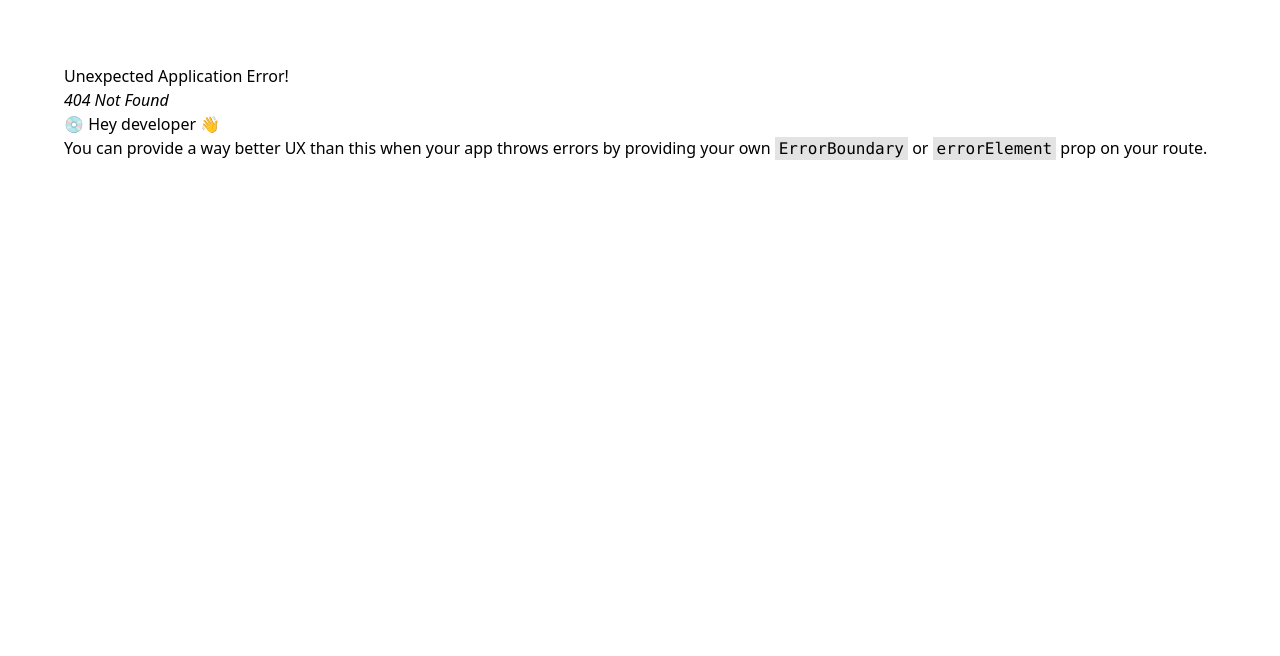
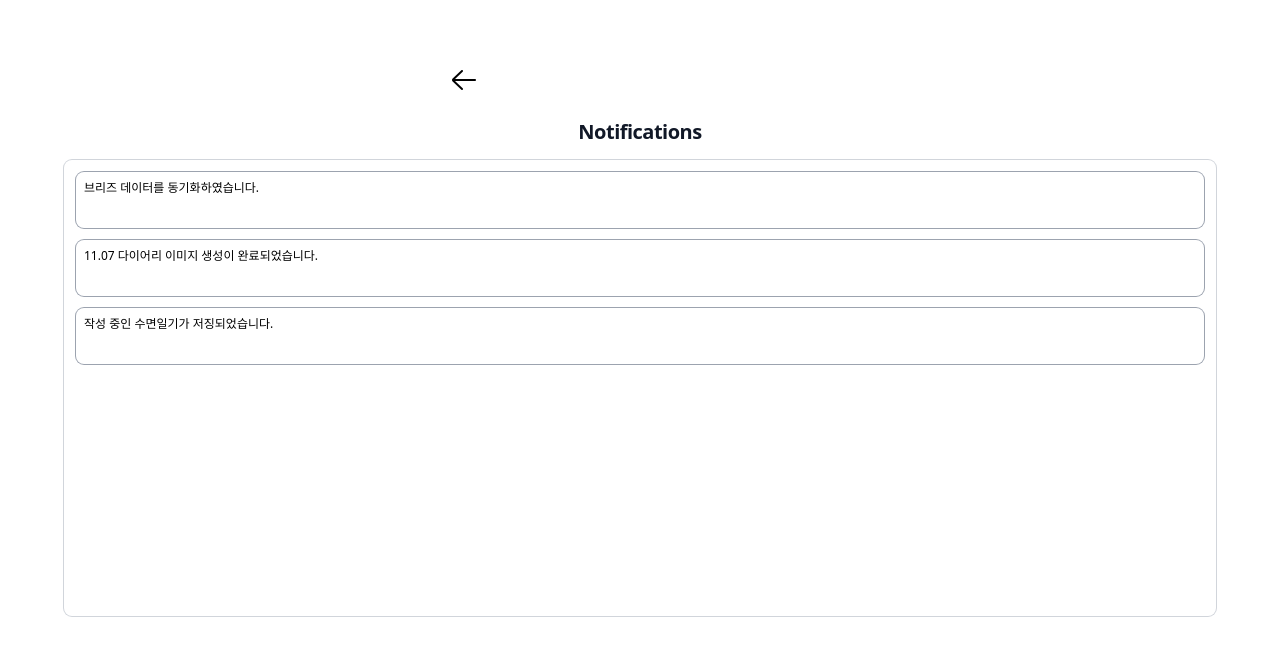
Before and after one commit to kangbh98/MyInsomniaDiary, a React (Vite) app in the folder frontend/my-insomnia-diary/: page /alarm in a window 1280 px wide. Before the commit this address had no page. Shown: the top 656 px of the page. Built offline with nearby package versions, Linux system fonts and the light colour scheme.

Commit message:
notification 페이지 구현

```diff
--- /dev/null
+++ b/frontend/my-insomnia-diary/src/pages/Alarm.jsx
@@ -0,0 +1,31 @@
+import { Link } from 'react-router-dom';
+
+const Alarm = () => {
+  return (
+    <>
+    <div className="flex flex-col align-middle text-center h-full ">
+      <div className="flex flex-col justify-center gap-4 align-middle text-center">
+      <div className="sm:mx-auto sm:w-full sm:max-w-sm">
+      <Link to={`/home`}>
+      <img className="w-8 rounded-lg cursor-pointer" src="/images/bef.png" alt="sub" style={{float:'left'}}/>
+      </Link>
+      </div>
+
+
+        <div className="sm:mx-auto sm:w-full sm:max-w-sm">
+          <h1 className="mt-2 text-left text-xl font-semibold leading-6 tracking-tight text-gray-900 text-center">
+            Notifications
+          </h1>
+        </div>
+        <div className="ring-1 ring-gray-300 rounded-lg p-3 w-full pb-60">
+          <div className="ring-1 ring-gray-400 rounded-lg p-2 w-full h-14 text-left text-xs mb-3">브리즈 데이터를 동기화하였습니다.</div>
+          <div className="ring-1 ring-gray-400 rounded-lg mb-3 p-2 w-full h-14 text-left text-xs">11.07 다이어리 이미지 생성이 완료되었습니다.</div>
+          <div className="ring-1 ring-gray-400 rounded-lg p-2 mb-3 w-full h-14 text-left text-xs">작성 중인 수면일기가 저징되었습니다.</div>
+        </div>
+      </div>
+      </div>
+    </>
+  );
+};
+
+export default Alarm;
--- a/frontend/my-insomnia-diary/src/pages/Home.jsx
+++ b/frontend/my-insomnia-diary/src/pages/Home.jsx
@@ -7,7 +7,10 @@ const Home = () => {
     <div className="flex flex-col align-middle text-center h-full ">
       <div className="flex flex-col justify-center gap-4 align-middle text-center">
       <div className="sm:mx-auto sm:w-full sm:max-w-sm">
+      <Link to={`/alarm`}>
       <img className="w-8 rounded-lg cursor-pointer" src="/images/alarmhome.png" alt="sub" style={{float:'right'}}/>
+
+      </Link>
           <h2 className="mt-10 text-center text-2xl font-bold leading-9 tracking-tight text-gray-900">
             Home
           </h2>
--- a/frontend/my-insomnia-diary/src/router/index.jsx
+++ b/frontend/my-insomnia-diary/src/router/index.jsx
@@ -9,6 +9,7 @@ import Write from '../pages/Write.jsx';
 import Diary from '../pages/Diary.jsx';
 import Home from '../pages/Home.jsx';
 import Settings from '../pages/Settings.jsx';
+import Alarm from '../pages/Alarm.jsx';
 
 const router = createBrowserRouter([
   {
@@ -55,6 +56,10 @@ const router = createBrowserRouter([
     path: '/settings',
     element: <Settings />,
   },
+  {
+    path: '/alarm',
+    element: <Alarm />,
+  },
 ]);
 
 export default router;
```
Also changed, not shown: frontend/my-insomnia-diary/public/images/bef.png (added).
